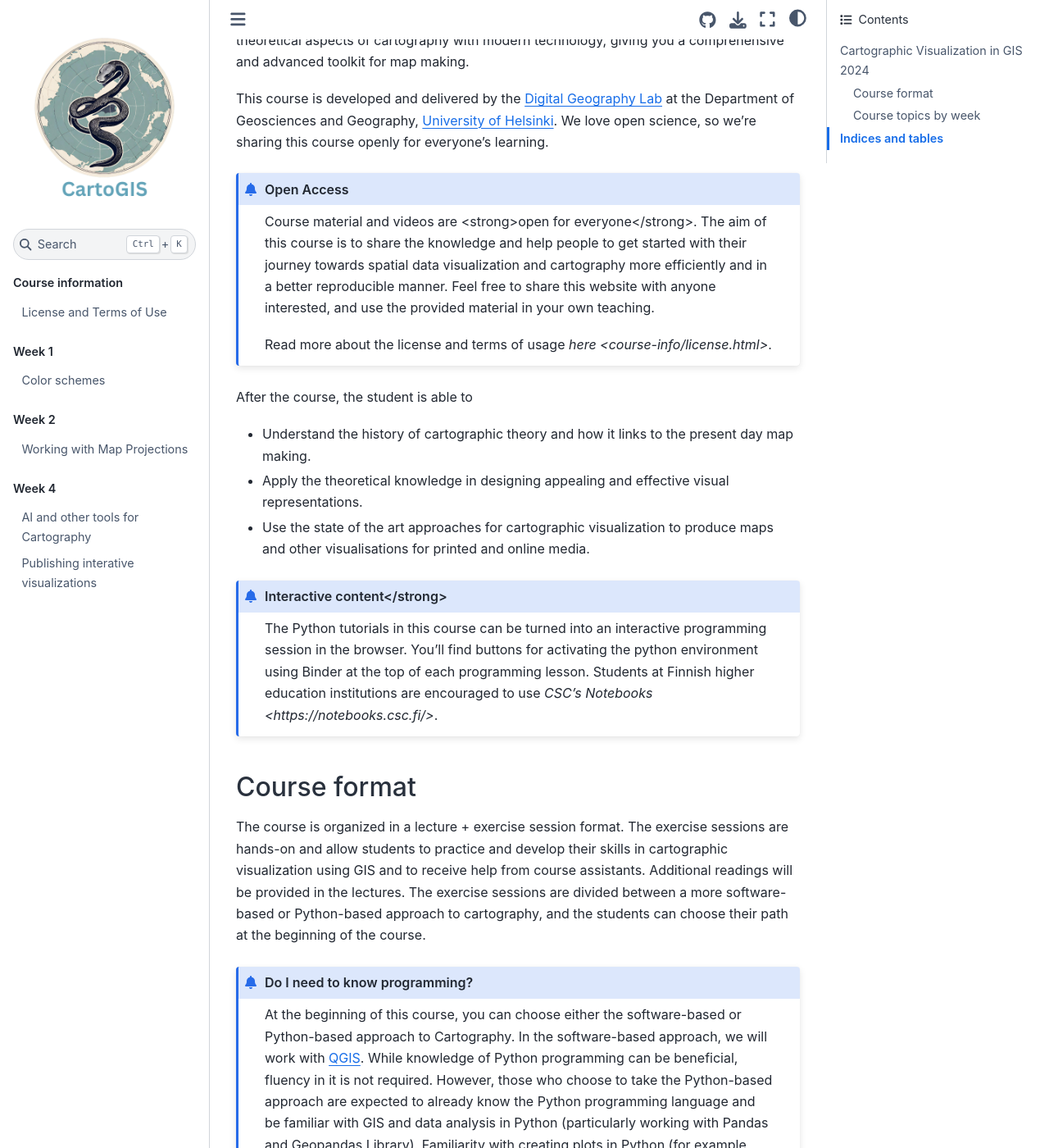
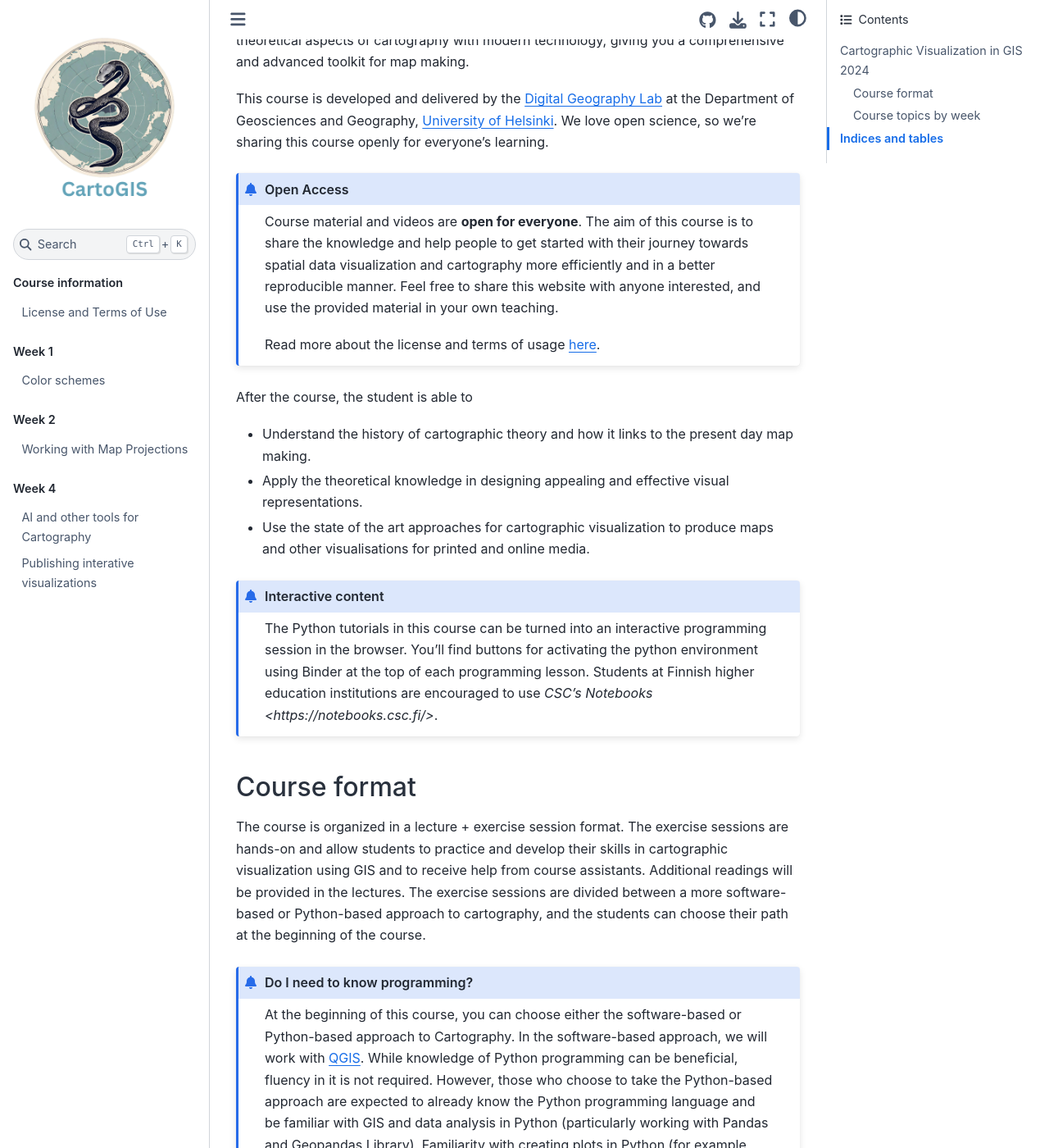
Before and after one commit to Carto-gis/site, a Sphinx documentation site: the page built from docs/index.rst, in a window 1280 px wide and 1400 px high, scrolled down 224 px. Shown: the whole window at 82% size. Built offline with Sphinx 7.4.7 and the Sphinx Book theme 1.1.4, drawn with Linux system fonts in a browser that asks for light colours; pages that are not in the unit, such as notebooks, are missing from menus; some of the changed text lies outside the part shown.

Commit message:
Update index.rst

```diff
--- a/docs/index.rst
+++ b/docs/index.rst
@@ -14,9 +14,9 @@
 
 .. admonition:: Open Access
 
-      Course material and videos are <strong>open for everyone</strong>. The aim of this course is to share the knowledge and help people to get started with their journey towards spatial data visualization and cartography more efficiently and in a better reproducible manner. Feel free to share this website with anyone interested, and use the provided material in your own teaching.
+      Course material and videos are **open for everyone**. The aim of this course is to share the knowledge and help people to get started with their journey towards spatial data visualization and cartography more efficiently and in a better reproducible manner. Feel free to share this website with anyone interested, and use the provided material in your own teaching.
 
-      Read more about the license and terms of usage `here <course-info/license.html>`.
+      Read more about the license and terms of usage `here <course-info/license>`__.
 
 
 
@@ -31,7 +31,7 @@
 
 
 
-.. admonition:: Interactive content</strong>
+.. admonition:: Interactive content
 
       The Python tutorials in this course can be turned into an interactive programming session in the browser. You’ll find buttons for activating the python environment using Binder at the top of each programming lesson. Students at Finnish higher education institutions are encouraged to use `CSC’s Notebooks <https://notebooks.csc.fi/>`.
 
@@ -50,7 +50,7 @@
    At the beginning of this course, you can choose either the software-based or Python-based approach to Cartography. In the software-based approach, we will work with `QGIS <https://www.qgis.org/en/site/>`_. While knowledge of Python programming can be beneficial, fluency in it is not required. However, those who choose to take the Python-based approach are expected to already know the Python programming language and be familiar with GIS and data analysis in Python (particularly working with Pandas and Geopandas Library). Familiarity with creating plots in Python (for example, using Matplotlib) is welcome but not absolutely needed as these will be covered during the course. If you take the Python-based approach, you are advised to have previously completed the `Geo-Python <https://geo-python-site.readthedocs.io/en/latest/>`_ and `AutoGIS <https://autogis-site.readthedocs.io/en/latest/>`_ courses.
 
 
-.. admonition:: Previous knowledge of GIS and Cartography</strong>
+.. admonition:: Previous knowledge of GIS and Cartography
 
       This is an advance-level course a previous knolwedge of GIS concepts and cartographic principles are required.
 
@@ -66,23 +66,24 @@
 During the teaching period, this web page is updated each week before the lecture.
 
 
-+---+---------------------------+-----------------------------+---------------------+
-| W | Lecture theme             | Tutorial                    | Discussion          |
-+===+===========================+=============================+=====================+
-| 1 | Introduction, cartography | Map making 101: working     | Cartography as an   |
-|   | as an art                 | with colors                 | art                 |
-+---+---------------------------+-----------------------------+---------------------+
-| 2 | The digital turn and      | Non-cartographic            | Visualizing         |
-|   | cartography               | visualization, Static maps  | geospatial data     |
-|   |                           |                             | without maps        |
-+---+---------------------------+-----------------------------+---------------------+
-| 3 | Cartographic Story        | Visualizing big geospatial  | Big data & mapping  |
-|   | Telling and Critical      | data                        |                     |
-|   | Theory                    |                             |                     |
-+---+---------------------------+-----------------------------+---------------------+
-| 4 | Map media, tools, and     | Interactive visualization,  | Portfolios          |
-|   | future directions         | mapping time, other tools   |                     |
-+---+---------------------------+-----------------------------+---------------------+
++------+---------------------------+-----------------------------+---------------------+
+| Week | Lecture theme             | Tutorial                    | Discussion          |
++======+===========================+=============================+=====================+
+| 1    | Introduction, cartography | Map making 101: working     | Cartography as an   |
+|      | as an art                 | with colors                 | art                 |
++------+---------------------------+-----------------------------+---------------------+
+| 2    | The digital turn and      | Non-cartographic            | Visualizing         |
+|      | cartography               | visualization, Static maps  | geospatial data     |
+|      |                           |                             | without maps        |
++------+---------------------------+-----------------------------+---------------------+
+| 3    | Cartographic Story        | Visualizing big geospatial  | Big data & mapping  |
+|      | Telling and Critical      | data                        |                     |
+|      | Theory                    |                             |                     |
++------+---------------------------+-----------------------------+---------------------+
+| 4    | Map media, tools, and     | Interactive visualization,  | Portfolios          |
+|      | future directions         | mapping time, other tools   |                     |
++------+---------------------------+-----------------------------+---------------------+
+
 
 
 
```
